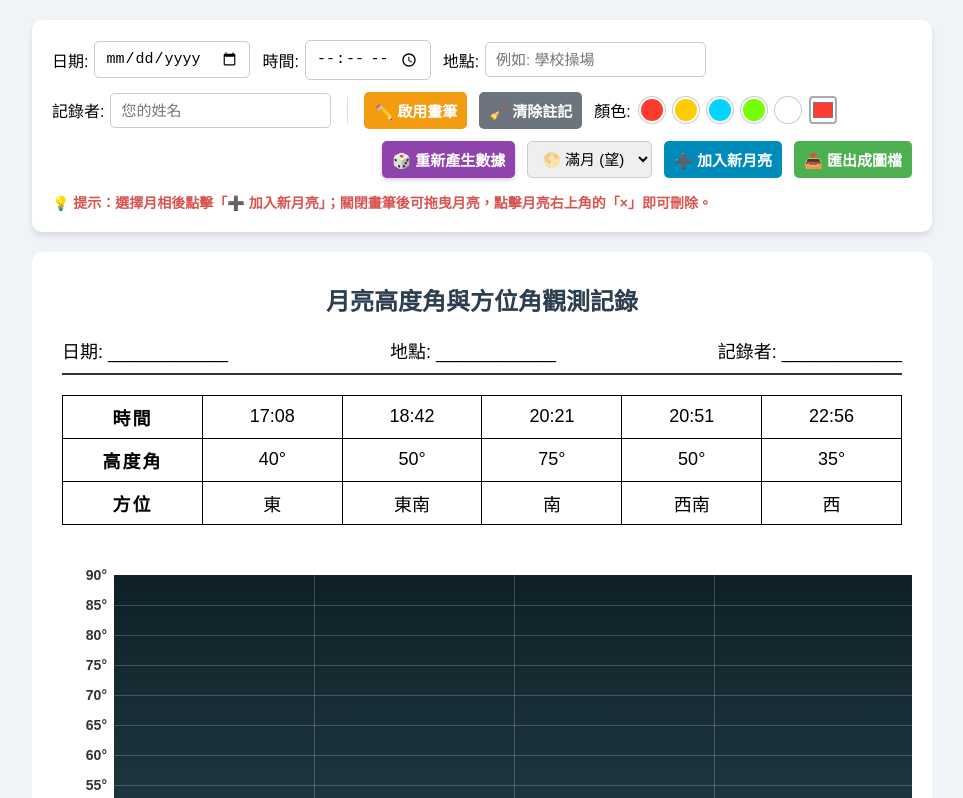
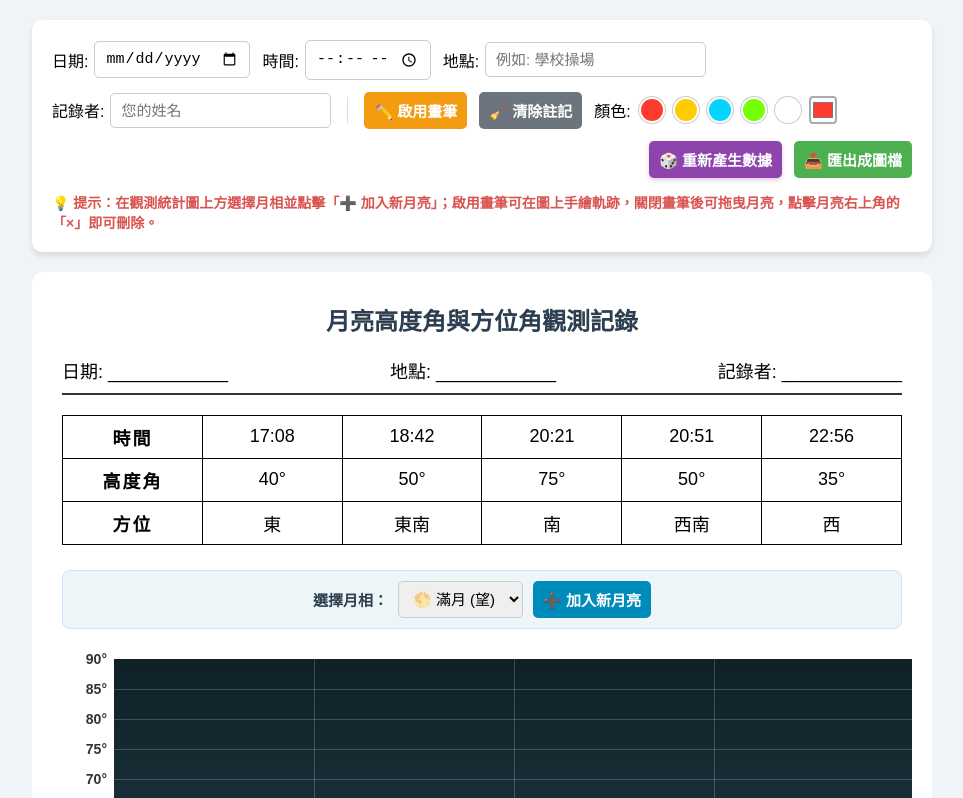
Before and after one commit to jengnanok-forest/moon, a plain HTML site: page moon-3.html in a window 1280 px wide. Shown: the top 798 px of the page, without its empty margins (158-1121 px from the left). Drawn offline with nearby package versions, Linux system fonts and the light colour scheme.

Commit message:
Add files via upload

```diff
--- a/moon-3.html
+++ b/moon-3.html
@@ -162,11 +162,24 @@
             letter-spacing: 2px;
         }
 
+        /* 統計圖上方的月相選擇工具列 */
+        .moon-select-bar {
+            display: flex;
+            justify-content: center;
+            align-items: center;
+            gap: 10px;
+            margin-bottom: 15px;
+            background-color: #eef5f9;
+            padding: 10px 15px;
+            border-radius: 8px;
+            border: 1px solid #d0e1fd;
+        }
+
         .chart-wrapper {
             position: relative;
             width: 800px;
             height: 540px;
-            margin: 50px auto 50px 50px;
+            margin: 30px auto 50px 50px;
         }
 
         .chart-container {
@@ -264,7 +277,7 @@
             z-index: 20;
         }
 
-        /* 刪除月亮按鈕設計 */
+        /* 刪除月亮按鈕 */
         .moon-delete-btn {
             position: absolute;
             top: -8px;
@@ -371,21 +384,10 @@
 
         <div class="control-row row-right">
             <button class="btn-rand" onclick="generateRandomData()">🎲 重新產生數據</button>
-            <select id="phaseSelect">
-                <option value="🌕">🌕 滿月 (望)</option>
-                <option value="🌖">🌖 虧凸月</option>
-                <option value="🌗">🌗 下弦月</option>
-                <option value="🌘">🌘 殘月</option>
-                <option value="🌑">🌑 新月 (朔)</option>
-                <option value="🌒">🌒 眉月</option>
-                <option value="🌓">🌓 上弦月</option>
-                <option value="🌔">🌔 盈凸月</option>
-            </select>
-            <button class="btn-add" onclick="addMoon()">➕ 加入新月亮</button>
             <button class="btn-export" onclick="exportToImage()">📥 匯出成圖檔</button>
         </div>
 
-        <div class="hint">💡 提示：選擇月相後點擊「➕ 加入新月亮」；關閉畫筆後可拖曳月亮，點擊月亮右上角的「×」即可刪除。</div>
+        <div class="hint">💡 提示：在觀測統計圖上方選擇月相並點擊「➕ 加入新月亮」；啟用畫筆可在圖上手繪軌跡，關閉畫筆後可拖曳月亮，點擊月亮右上角的「×」即可刪除。</div>
     </div>
 
     <div id="export-area-wrapper">
@@ -423,6 +425,22 @@
                     <td class="dir-cell">--</td>
                 </tr>
             </table>
+
+            <!-- 搬移至此：橫軸縱軸統計圖正上方的月相選擇列 -->
+            <div class="moon-select-bar">
+                <label for="phaseSelect" style="font-weight: bold; font-size: 15px; color: #2c3e50;">選擇月相：</label>
+                <select id="phaseSelect">
+                    <option value="🌕">🌕 滿月 (望)</option>
+                    <option value="🌖">🌖 虧凸月</option>
+                    <option value="🌗">🌗 下弦月</option>
+                    <option value="🌘">🌘 殘月</option>
+                    <option value="🌑">🌑 新月 (朔)</option>
+                    <option value="🌒">🌒 眉月</option>
+                    <option value="🌓">🌓 上弦月</option>
+                    <option value="🌔">🌔 盈凸月</option>
+                </select>
+                <button class="btn-add" onclick="addMoon()">➕ 加入新月亮</button>
+            </div>
 
             <div class="chart-wrapper">
                 <div id="y-axis-labels"></div>
@@ -638,7 +656,7 @@
         document.addEventListener('mousemove', moveDrag);
         document.addEventListener('mouseup', stopDrag);
 
-        // 觸控事件監聽 (修正 Mobile Safari 滑動)
+        // 觸控事件監聽
         document.addEventListener('touchstart', (e) => {
             if (e.target.tagName === 'INPUT' || e.target.classList.contains('moon-delete-btn')) return;
             const item = e.target.closest('.moon-item');
@@ -772,6 +790,10 @@
                     const clonedWrapper = clonedDoc.getElementById('export-area-wrapper');
                     if (clonedWrapper) clonedWrapper.scrollLeft = 0;
 
+                    // 匯出圖檔時，自動隱藏圖表上方的月相選擇工具列
+                    const clonedSelectBar = clonedDoc.querySelector('.moon-select-bar');
+                    if (clonedSelectBar) clonedSelectBar.remove();
+
                     // 匯出時隱藏所有「×」刪除按鈕
                     const clonedDelBtns = clonedDoc.querySelectorAll('.moon-delete-btn');
                     clonedDelBtns.forEach(b => b.remove());
```
